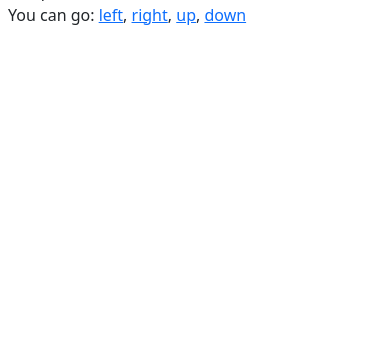
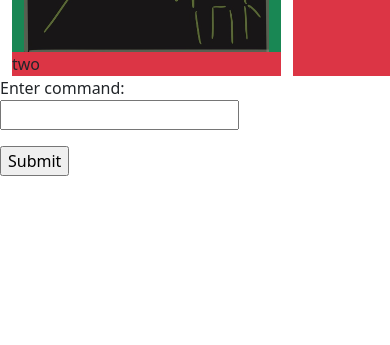
Before and after one commit to ryebreado/zorky, a Flask app: template templates/chamber.html in a window 390 px wide. Shown: the part 499-844 px from the top of the page. Run offline with Flask 3, Linux system fonts and the light colour scheme; the template is opened without the code that fills it: most values are stand-ins (such as "Sample title", 1, 10 or a date in 2020); parts of the project's set-up code (start-up, migrations or seed data) failed here and were passed over.

Commit message:
started layout and added text input

```diff
--- a/app.py
+++ b/app.py
@@ -23,27 +23,12 @@ def setname():
 
         return resp
 
-@app.route("/chamber/<number>/<direction>")
-def moveToChamber(number, direction):
-    if direction == "left":
-        newChamber = dungeon.gameState.moveLeft()
-    if direction == "right":
-        newChamber = dungeon.gameState.moveRight()
-    if direction == "up":
-        newChamber = dungeon.gameState.moveUp()
-    if direction == "down":
-        newChamber = dungeon.gameState.moveDown()
-    return redirect(f"/game")
+@app.route("/game", methods=['POST', 'GET'])
+def game():
+    if request.method == 'POST':
+        command = request.form['cm']
+        return runCommand(command)
 
-@app.route("/chamber/<number>")
-def displayChamber(number):
-    mapString = dungeon.gameState.createMapString(dungeon.gameState.currentCoords, 2)
-    return render_template("chamber.html",
-                           mapString = mapString,
-                           number=number)
-
-@app.route("/game")
-def game():
     if not dungeon.gameState:
         return redirect("/")
     chamber = dungeon.gameState.dungeon.chambers[dungeon.gameState.currentCoords]
@@ -54,3 +39,15 @@ def game():
                            mapString = mapString,
                            chamber=chamber,
                            number=number)
+
+def runCommand(command):
+    command = command.lower()
+    if command == "west" or command == "w":
+        dungeon.gameState.moveLeft()
+    if command == "east" or command == "e":
+        dungeon.gameState.moveRight()
+    if command == "north" or command == "n":
+        dungeon.gameState.moveUp()
+    if command == "south" or command == "s":
+        dungeon.gameState.moveDown()
+    return redirect(f"/game")
--- a/templates/chamber.html
+++ b/templates/chamber.html
@@ -13,31 +13,55 @@
         <pre>{{ mapString }}</pre>
 
         {% if chamber.npc %}
-        <div class="card" style="width: 18rem;">
-            <img src="{{ url_for('static', filename=chamber.npc.name + '.png') }}" class="App-logo" alt="logo" />
-            <div class="card-body">
-                <h5 class="card-title">{{ chamber.npc.name }}</h5>
-                <p class="card-text">Some quick example text to build on the card title and make up the bulk of the
-                    card's
-                    content.</p>
+
+        {% endif %}
+        {% if activeNpcs %}
+        <div class="container">
+            <div class="row">
+                {% for name in activeNpcs %}
+                <div class="col-sm">
+
+                    <img src="{{ url_for('static', filename=name + '.png') }}" alt="{{ name }}" width="250" />
+
+                    <h5 class="card-title">{{ name }}</h5>
+                    <p class="card-text">{{ activeNpcs[name] }}</p>
+
+
+                </div>
+                {% endfor %}
             </div>
         </div>
-        {% endif %}
-        {% if activeNpcs %}
-        {{activeNpcs}}
-        {% endif %}
-        <div>
-            <div>
-                You can go:
-                <a href="/chamber/{{ number }}/left">left</a>,
-                <a href="/chamber/{{ number }}/right">right</a>,
-                <a href="/chamber/{{ number }}/up">up</a>,
-                <a href="/chamber/{{ number }}/down">down</a>
+
+    </div>
+    {% endif %}
+
+    <div class="container">
+        <div class="row">
+            <div class="col-9">
+                <div class="container">
+                    <div class="row bg-success">
+                        <img src="{{ url_for('static', filename= 'roomplaceholder.jpeg') }}" alt="{{ name }}" />
+                    </div>
+                    <div class="row bg-danger">
+                        two
+                    </div>
+                </div>
             </div>
-            <script src="https://cdn.jsdelivr.net/npm/bootstrap@5.3.0/dist/js/bootstrap.bundle.min.js"
-                integrity="sha384-geWF76RCwLtnZ8qwWowPQNguL3RmwHVBC9FhGdlKrxdiJJigb/j/68SIy3Te4Bkz"
-                crossorigin="anonymous"></script>
+            <div class="col-3 bg-danger">
+
+            </div>
         </div>
+    </div>
+    <div>
+        Enter command:
+        <form action="/game" method="POST">
+            <p><input type='text' name='cm' /></p>
+            <p><input type='submit' value='Submit' /></p>
+        </form>
+        <script src="https://cdn.jsdelivr.net/npm/bootstrap@5.3.0/dist/js/bootstrap.bundle.min.js"
+            integrity="sha384-geWF76RCwLtnZ8qwWowPQNguL3RmwHVBC9FhGdlKrxdiJJigb/j/68SIy3Te4Bkz"
+            crossorigin="anonymous"></script>
+    </div>
 </body>
 
 </html>
```
Also changed, not shown: templates/index.html (+2 -8 lines), static/mapplaceholder.jpeg (added), static/npcplaceholder.jpeg (added), static/playerplaceholder.jpeg (added), static/roomplaceholder.jpeg (added), static/textplaceholder.jpeg (added).
